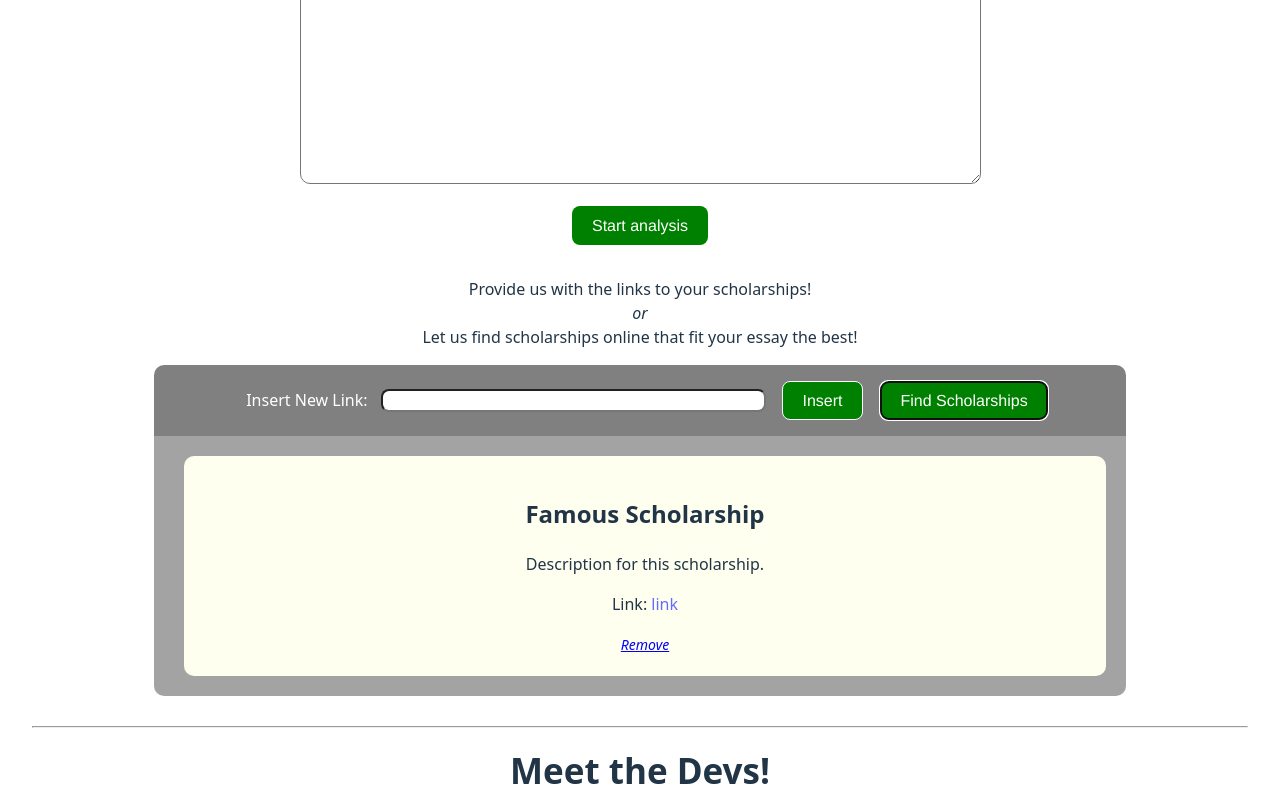
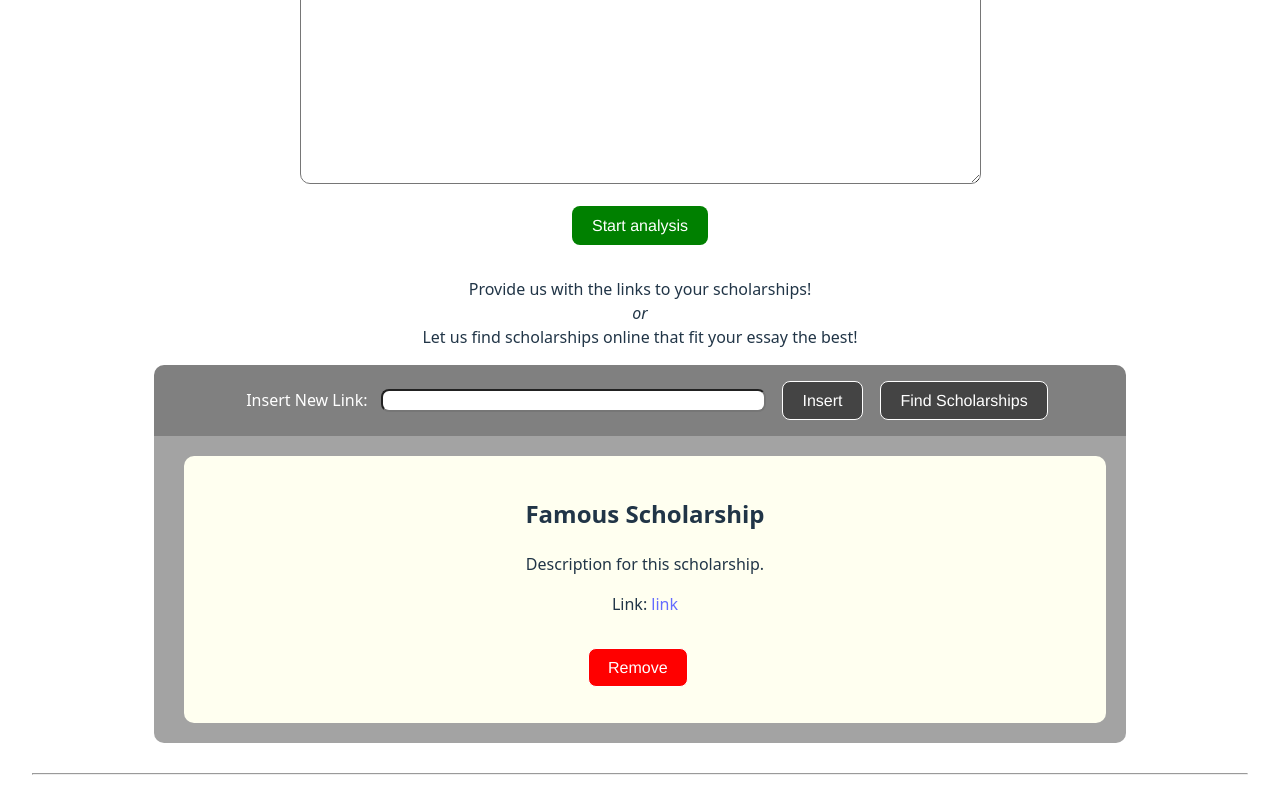
Before and after one commit to famitt123/The-Scholar-Gaide, a React (Vite) app in the folder Frontend/The-Scholar-Gaide/: page / in a window 1280 px wide. Both pictures are taken after a click on the button "Find Scholarships". Shown: the part 689-1489 px from the top of the page. Built offline with nearby package versions, Linux system fonts and the light colour scheme.

Commit message:
Limit to 1 scholarship/essay; Replaced clickable text with actual buttons (Remove, Collapse/Expand); Minor UI changes

```diff
--- a/Frontend/The-Scholar-Gaide/index.html
+++ b/Frontend/The-Scholar-Gaide/index.html
@@ -4,7 +4,7 @@
     <meta charset="UTF-8" />
     <link rel="icon" type="image/png" href="/TheScholarGaideLogo.png" />
     <meta name="viewport" content="width=device-width, initial-scale=1.0" />
-    <title>the-scholar-gaide</title>
+    <title>The Scholar Gaide</title>
   </head>
   <body>
     <div id="root"></div>
--- a/Frontend/The-Scholar-Gaide/src/App.css
+++ b/Frontend/The-Scholar-Gaide/src/App.css
@@ -186,43 +186,35 @@
   margin-bottom: 20px;
 }
 
-.scholarshipRemoveText {
-  font-size: 14px;
-  font-style: italic;
-  text-decoration: underline;
-  color: blue;
-  will-change: color;
-  transition: color 0.25s;
+.removeScholarship {
+  border-radius: 8px;
+  border: 1px solid white;
+  padding: 0.6em 1.2em;
+  margin: 1em;
+  font-size: 1em;
+  font-weight: 500;
+  font-family: Helvetica;
+  background-color: red;
+  cursor: pointer;
+  transition: border-color 0.25s, background-color 0.25s;
+  color: white;
+  will-change: background-color;
 }
 
-.scholarshipRemoveText:hover {
-  color: red;
+.removeScholarship:hover {
+  background-color: rgb(7, 155, 56);
+  border-color: white;
 }
 
-.scholarshipRemoveText:active {
-  color: yellow;
+#aiInGaide {
+  font-style: italic;
+  color: inherit;
+  -webkit-text-stroke: 0px transparent;
+  will-change: color, -webkit-text-stroke;
+  transition: color 0.25s, -webkit-text-stroke 0.3s;
 }
 
-.expandCollapseText {
-  font-size: 16px;
-  font-weight: 700;
-  text-decoration: initial;
-  color: white;
-  margin-bottom: 15px;
-  will-change: color;
-  transition: color 0.25s;
+#theScholarGaideLabel:hover #aiInGaide {
+  color: gold;
+  -webkit-text-stroke: 1.5px black;
 }
-
-.expandCollapseText:hover {
-  color: red;
-  text-decoration: underline;
-}
-
-.expandCollapseText:active {
-  color: white;
-  text-decoration: initial;
-}
-
-.scholarshipFlexbox .expandCollapseText {
-  background-color: transparent;
-}
--- a/Frontend/The-Scholar-Gaide/src/App.jsx
+++ b/Frontend/The-Scholar-Gaide/src/App.jsx
@@ -20,11 +20,8 @@ function App() {
           alt="The mortarboard podium logo"
         />
       </div>
-      <h1>
-        The Scholar G
-        <i>
-          <u>ai</u>
-        </i>
+      <h1 id="theScholarGaideLabel">
+        The Scholar G<span id="aiInGaide">ai</span>
         de
       </h1>
       <div className="essay">
--- a/Frontend/The-Scholar-Gaide/src/Scholarships.jsx
+++ b/Frontend/The-Scholar-Gaide/src/Scholarships.jsx
@@ -1,11 +1,12 @@
 import "./App.css";
-import { useEffect } from "react";
 import { useState } from "react";
+import { useRef } from "react";
 
 export default function Scholarships() {
   const [scholarshipObjs, setScholarshipObjs] = useState([]); // Array of scholarship objects
   const [collapseList, setCollapseList] = useState(true); // If true, collapse the scholarship div and only show COLLAPSE_LIMIT scholarships.
   const COLLAPSE_LIMIT = 5; // Number of scholarships that can be shown if collapseList is true
+  const MAX_NUM_OF_SCHOLARSHIPS = 1; // Max number of scholarships in scholarshipObjs
 
   /**************************************************************
    * ------------------ REMEMBER! ----------------------------
@@ -22,7 +23,14 @@ export default function Scholarships() {
    */
   const addScholarship = (scholarshipObj) => {
     if (scholarshipObj === null || scholarshipObj === undefined) {
-      throw "scholarshipObj must not be null or undefined";
+      throw "scholarshipObj must not be null or undefined.";
+    }
+
+    if (scholarshipObjs.length === MAX_NUM_OF_SCHOLARSHIPS) {
+      console.log(
+        "The limit for the number of scholarships in the list has been reached."
+      );
+      return;
     }
 
     const exampleObj = {
@@ -42,6 +50,7 @@ export default function Scholarships() {
     if (scholarshipKey < 0 || scholarshipKey >= scholarshipObjs.length) {
       throw "scholarshipKey is outside the bounds of scholarshipObjs";
     }
+
     const copy = [...scholarshipObjs];
     copy.splice(scholarshipKey, 1); // Removes 1 element starting from scholarshipKey
     setScholarshipObjs(copy);
@@ -80,6 +89,9 @@ export default function Scholarships() {
             type="submit"
             className="insertScholarship"
             value="Insert"
+            disabled={
+              scholarshipObjs.length === MAX_NUM_OF_SCHOLARSHIPS ? true : false
+            }
           ></input>
           <button
             className="insertScholarship"
@@ -87,6 +99,9 @@ export default function Scholarships() {
             style={{ marginLeft: "0.1em" }}
             onClick={() =>
               addScholarship("TODO: REPLACE THIS STRING WITH A PROPER OBJ")
+            }
+            disabled={
+              scholarshipObjs.length === MAX_NUM_OF_SCHOLARSHIPS ? true : false
             }
           >
             Find Scholarships
@@ -101,6 +116,7 @@ export default function Scholarships() {
           return (
             <Scholarship
               key={index}
+              index={index}
               name={scholarship.name}
               description={scholarship.description}
               link={scholarship.link}
@@ -110,13 +126,13 @@ export default function Scholarships() {
         })}
 
         {scholarshipObjs.length <= COLLAPSE_LIMIT ? null : (
-          <a
-            className="expandCollapseText"
+          <button
+            className="insertScholarship"
+            type="button"
             onClick={toggleCollapseList}
-            href="javascript:;"
           >
             {collapseList ? "Expand" : "Collapse"}
-          </a>
+          </button>
         )}
       </div>
     </div>
@@ -124,10 +140,10 @@ export default function Scholarships() {
 }
 
 /**
- * This Scholarship component has a "key" prop (corresponnding to the index in scholarshipObjs)
+ * This Scholarship component has an "index" prop (corresponnding to the index in scholarshipObjs)
  * in order for the map function above to not throw errors.
  */
-function Scholarship({ key, name, description, link, removeFunction }) {
+function Scholarship({ index, name, description, link, removeFunction }) {
   return (
     <div>
       <h2>{name}</h2>
@@ -135,13 +151,14 @@ function Scholarship({ key, name, description, link, removeFunction }) {
       <p>
         Link: <a href={link}>{link}</a>
       </p>
-      <a
-        className="scholarshipRemoveText"
-        onClick={() => removeFunction(key)}
-        href="javascript:;"
+      <button
+        className="removeScholarship"
+        type="button"
+        style={{ marginLeft: "0.1em" }}
+        onClick={() => removeFunction(index)}
       >
         Remove
-      </a>
+      </button>
     </div>
   );
 }
```
